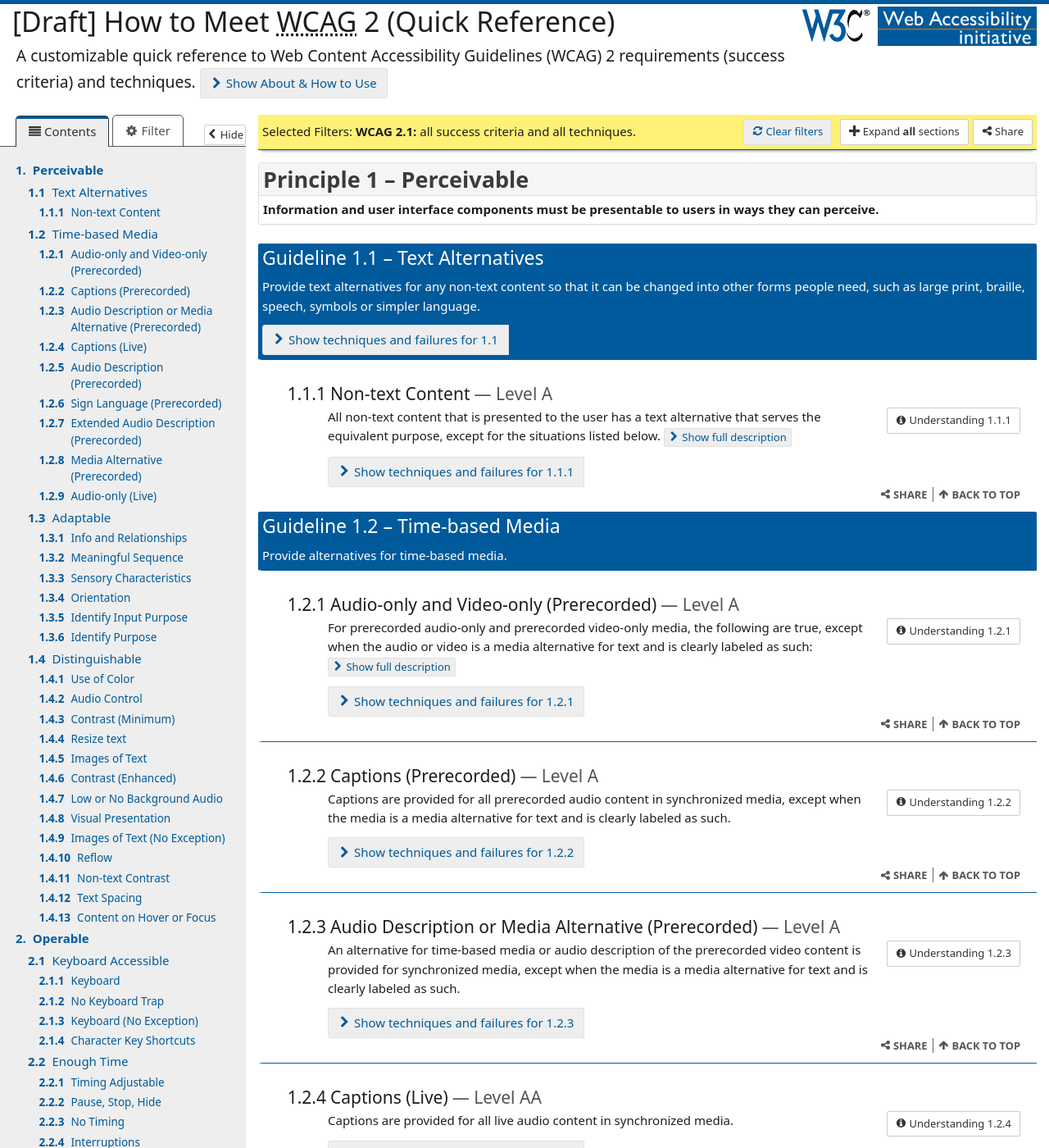
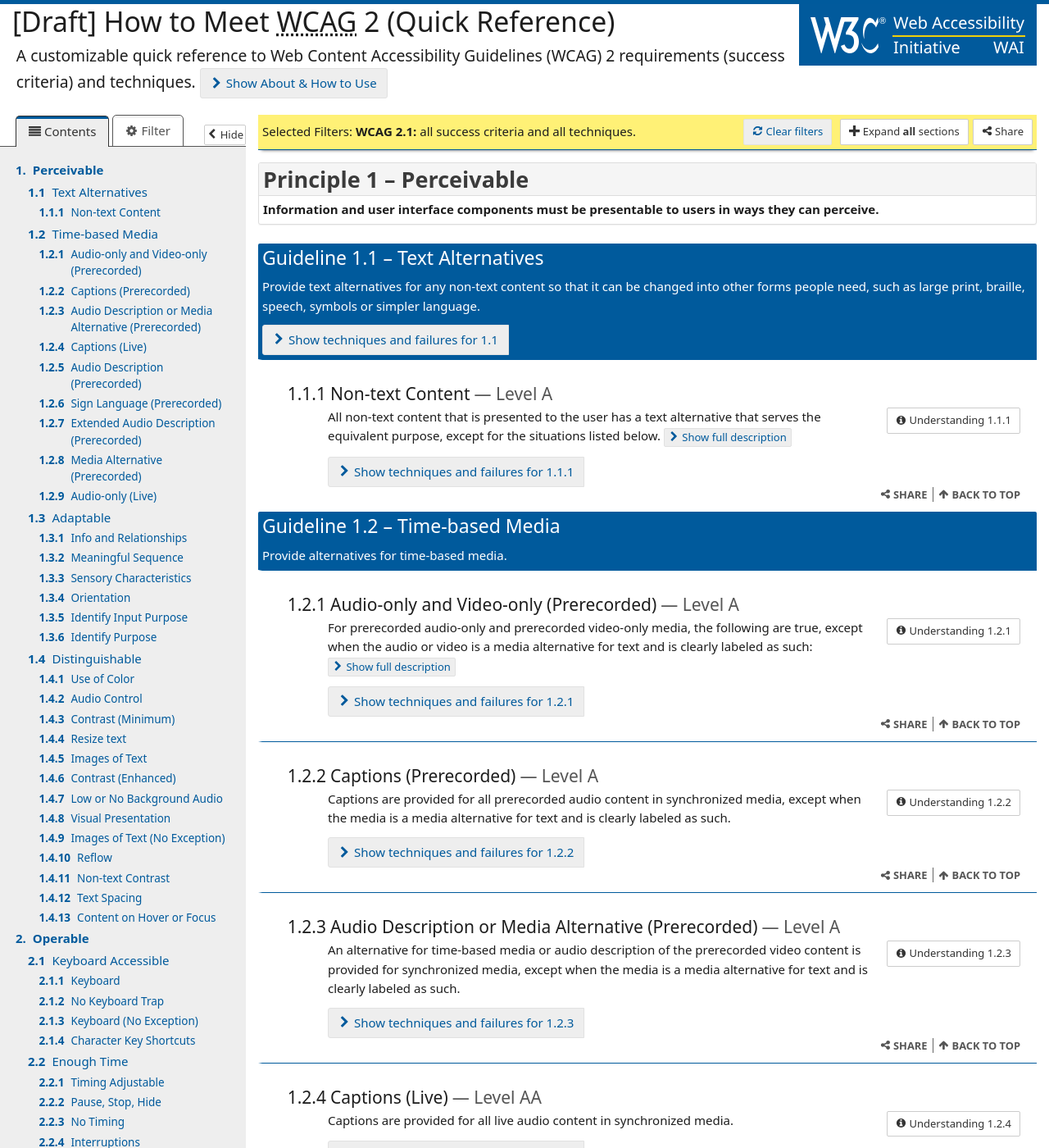
Before and after one commit to w3c/wai-wcag-quickref, a Jekyll site: the page built from index.html, in a window 1280 px wide and 1400 px high. Shown: the whole window at 82% size. Built offline with Jekyll 4.4.1, drawn with Linux system fonts in a browser that asks for light colours; some web fonts are replaced; comment, search, counter and statistics services are not loaded.

Commit message:
Use new WAI logo
Signed-off-by: Eric Eggert <mail@yatil.net>

```diff
--- a/_includes/header.html
+++ b/_includes/header.html
@@ -2,8 +2,7 @@
 
 <header role="banner" class="mainhead">
   <div class="w3c-wai-header">
-      <a href="https://w3.org/"><img src="{{ "img/w3c.png" | relative_url }}" alt="W3C" width="90"></a>
-      <a href="https://w3.org/WAI/" class="wai"><img src="{{ "img/wai.png" | relative_url }}" alt="Web Accessibility Initiative"></a>
+      <a href="https://w3.org/"><img src="{{ "img/w3c.svg" | relative_url }}" alt="W3C"></a><a href="https://w3.org/WAI/" class="wai"><img src="{{ "img/wai.svg" | relative_url }}" alt="Web Accessibility Initiative"></a>
     </div>
     <div class="page-title">
       <h1 class="mainheading">{%if site.status == "draft" %}[Draft] {% endif %}How to Meet <abbr title="Web Content Accessibility Guidelines">WCAG</abbr> 2 (Quick Reference)</h1>
--- a/_scss/styles.scss
+++ b/_scss/styles.scss
@@ -84,7 +84,6 @@
     width: auto;
     @include mq($small) {
       height: auto;
-      max-width: 90px;
     }
   }
   a {
--- a/css/styles.css
+++ b/css/styles.css
@@ -1700,8 +1700,7 @@
     width: auto; }
     @media screen and (min-width: 25em) {
       header[role=banner] img {
-        height: auto;
-        max-width: 90px; } }
+        height: auto; } }
   header[role=banner] a {
     text-decoration: none; }
     header[role=banner] a:hover, header[role=banner] a:focus {
```
Also changed, not shown: css/styles.min.css, img/w3c.svg (added), img/wai.svg (added).
